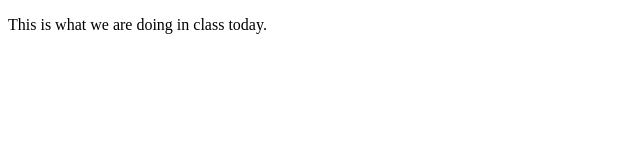
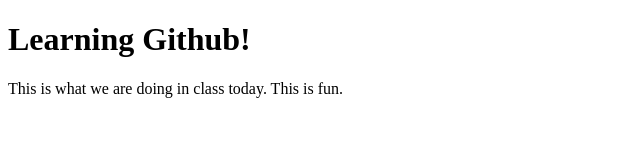
Before and after one commit to shakeisamu/MyFirstRepo, a plain HTML site: page index.html in a window 1280 px wide. Shown: the whole page, without its empty margins (0-640 px from the left). Drawn offline with Linux system fonts and the light colour scheme.

Commit message:
Added-H1
Added H1 and some text.

```diff
--- a/index.html
+++ b/index.html
@@ -6,7 +6,12 @@
 <title>My First Repo</title>
 
 <body>
-<p>This is what we are doing in class today.</p>
+
+
+    <h1>Learning Github!</h1>
+    <p>This is what we are doing in class today. This is fun.</p>
+
+
 </body>
 
 
```
